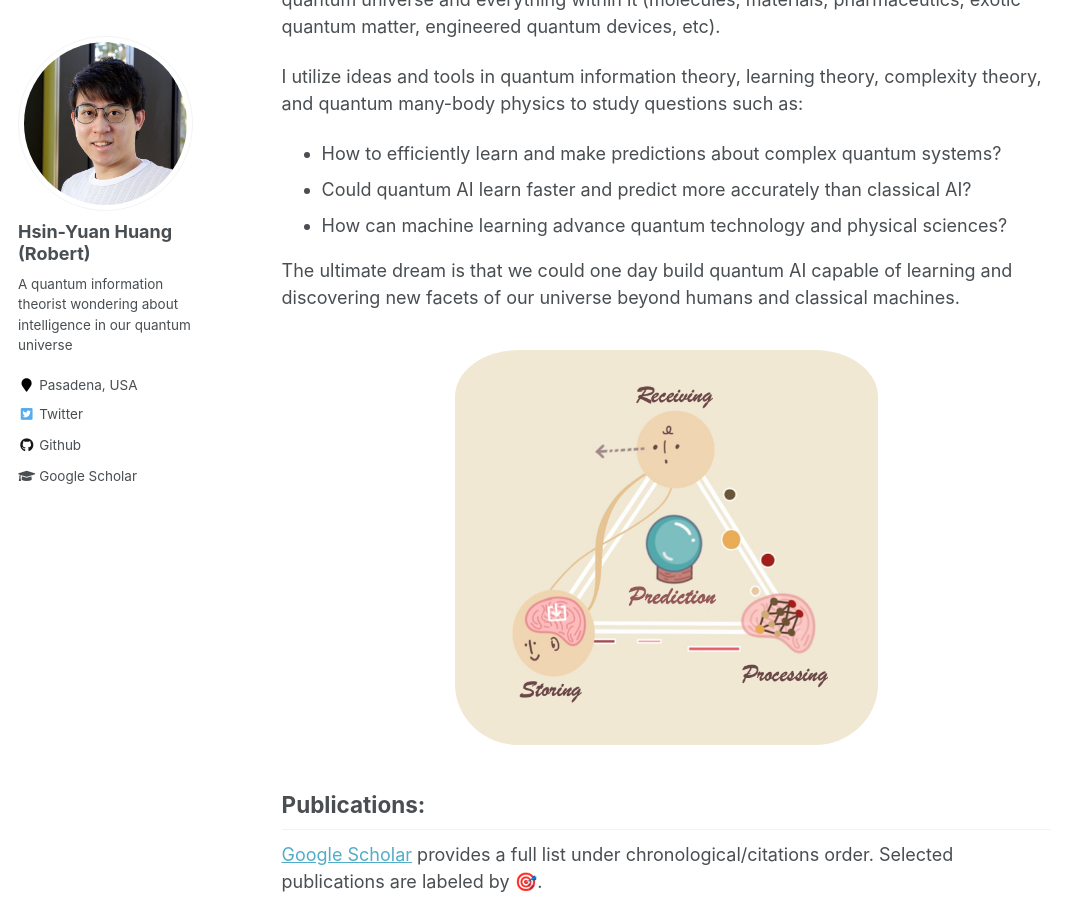
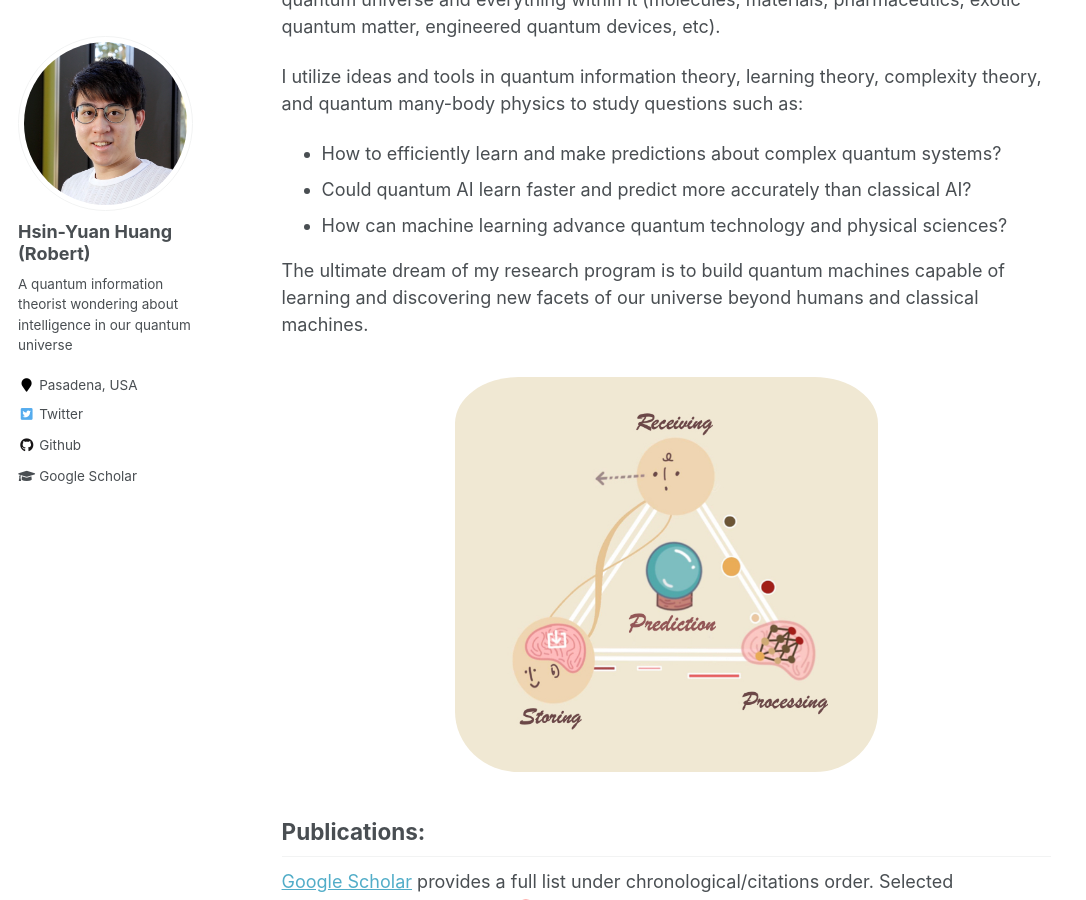
Before and after one commit to hsinyuan-huang/hsinyuan-huang.github.io, a Jekyll site: the page built from _pages/about.md, in a window 1280 px wide and 900 px high, scrolled down 378 px. Shown: the whole window, without its empty margins (0-1086 px from the left). Built offline with Jekyll 4.4.1, drawn with Linux system fonts in a browser that asks for light colours; emoji names are drawn with the system emoji font; formulas are drawn with MathJax 3.

Commit message:
Update about

```diff
--- a/_pages/about.md
+++ b/_pages/about.md
@@ -19,7 +19,7 @@ I utilize ideas and tools in quantum information theory, learning theory, comple
 * Could quantum AI learn faster and predict more accurately than classical AI?
 * How can machine learning advance quantum technology and physical sciences?
 
-The ultimate dream is that we could one day build quantum AI capable of learning and discovering new facets of our universe beyond humans and classical machines.
+The ultimate dream of my research program is to build quantum machines capable of learning and discovering new facets of our universe beyond humans and classical machines.
 
 <center>
 <img src="assets/img/Intelligence.jpg"
```
